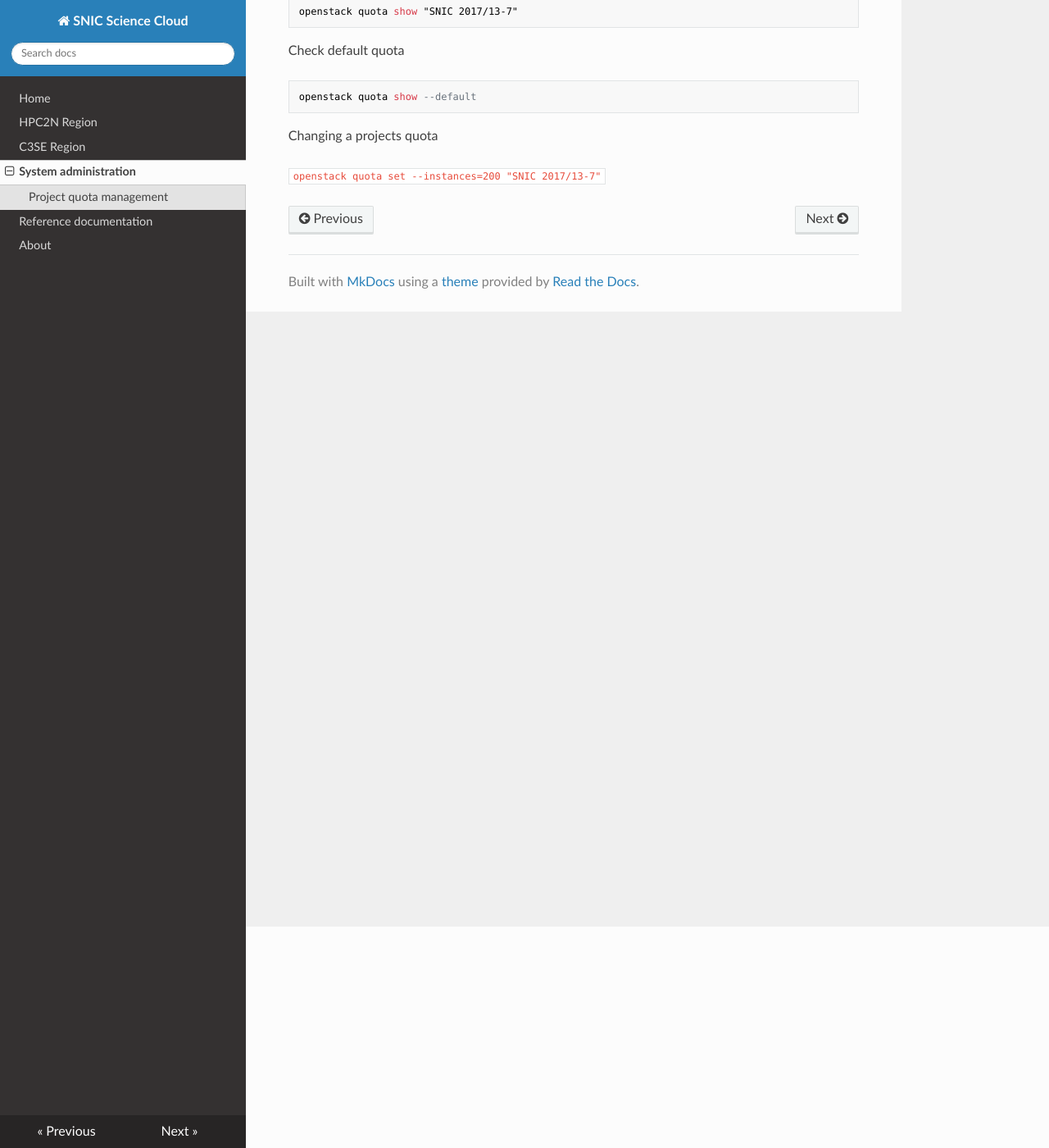
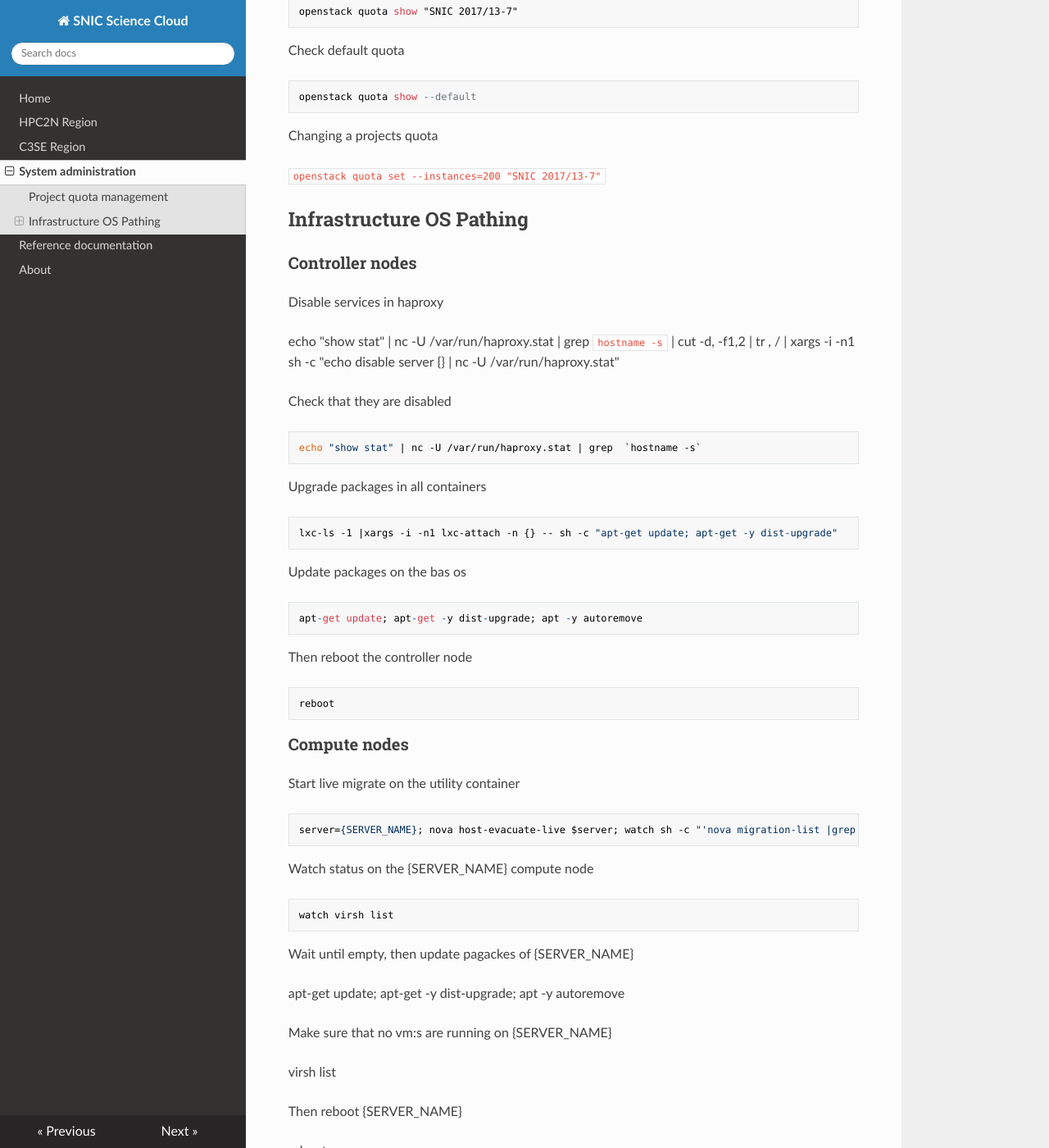
Before and after one commit to SNICScienceCloud/operators-documentation, an MkDocs documentation site: the page built from docs/sysadmin_common.md, in a window 1280 px wide and 1400 px high, scrolled down 270 px. Shown: the whole window at 82% size. Built offline with MkDocs 1.6.1, drawn with Linux system fonts in a browser that asks for light colours; nearby versions of some CDN libraries; old or Windows-style settings are respelled for this version of MkDocs.

Commit message:
Pathing info

````diff
--- a/docs/sysadmin_common.md
+++ b/docs/sysadmin_common.md
@@ -13,3 +13,49 @@ Check default quota
 Changing a projects quota
 
 ```openstack quota set --instances=200 "SNIC 2017/13-7"```
+
+## Infrastructure OS Pathing
+
+### Controller nodes
+
+Disable services in haproxy
+
+   echo "show stat" | nc -U /var/run/haproxy.stat | grep `hostname -s` | cut -d, -f1,2 | tr , / | xargs -i -n1 sh -c "echo disable server {} | nc -U /var/run/haproxy.stat"
+
+Check that they are disabled
+
+    echo "show stat" | nc -U /var/run/haproxy.stat | grep  `hostname -s`
+
+Upgrade packages in all containers
+
+    lxc-ls -1 |xargs -i -n1 lxc-attach -n {} -- sh -c "apt-get update; apt-get -y dist-upgrade"
+
+Update packages on the bas os
+
+    apt-get update; apt-get -y dist-upgrade; apt -y autoremove
+
+Then reboot the controller node
+
+    reboot
+
+### Compute nodes
+
+Start live migrate on the utility container
+
+    server={SERVER_NAME}; nova host-evacuate-live $server; watch sh -c "'nova migration-list |grep $server |grep -v completed |grep `date +%F`'"
+
+Watch status on the {SERVER_NAME} compute node
+
+    watch virsh list
+
+Wait until empty, then update pagackes of  {SERVER_NAME}
+
+   apt-get update; apt-get -y dist-upgrade; apt -y autoremove
+
+Make sure that no vm:s are running on {SERVER_NAME}
+
+   virsh list
+
+Then reboot  {SERVER_NAME}
+
+   reboot
````
